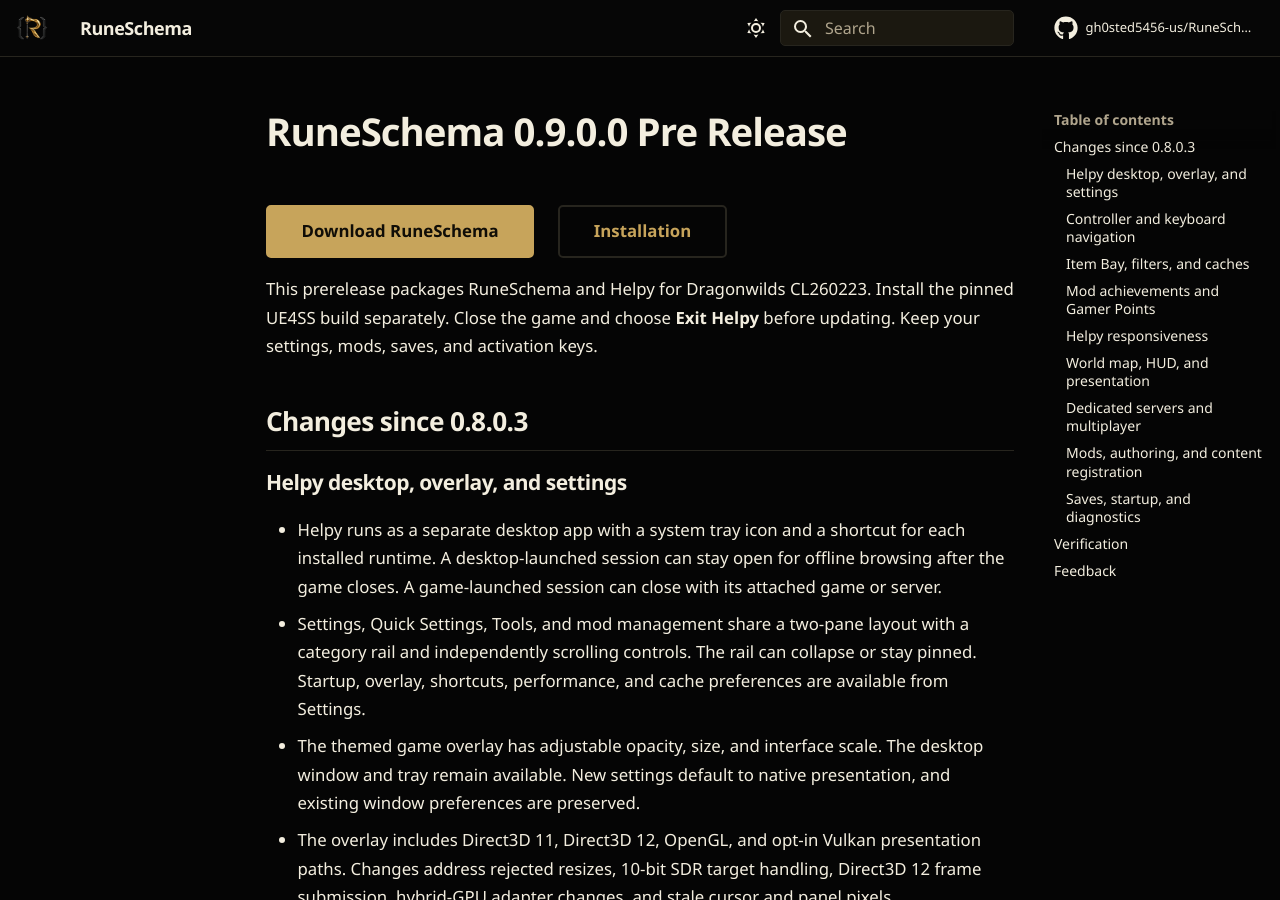
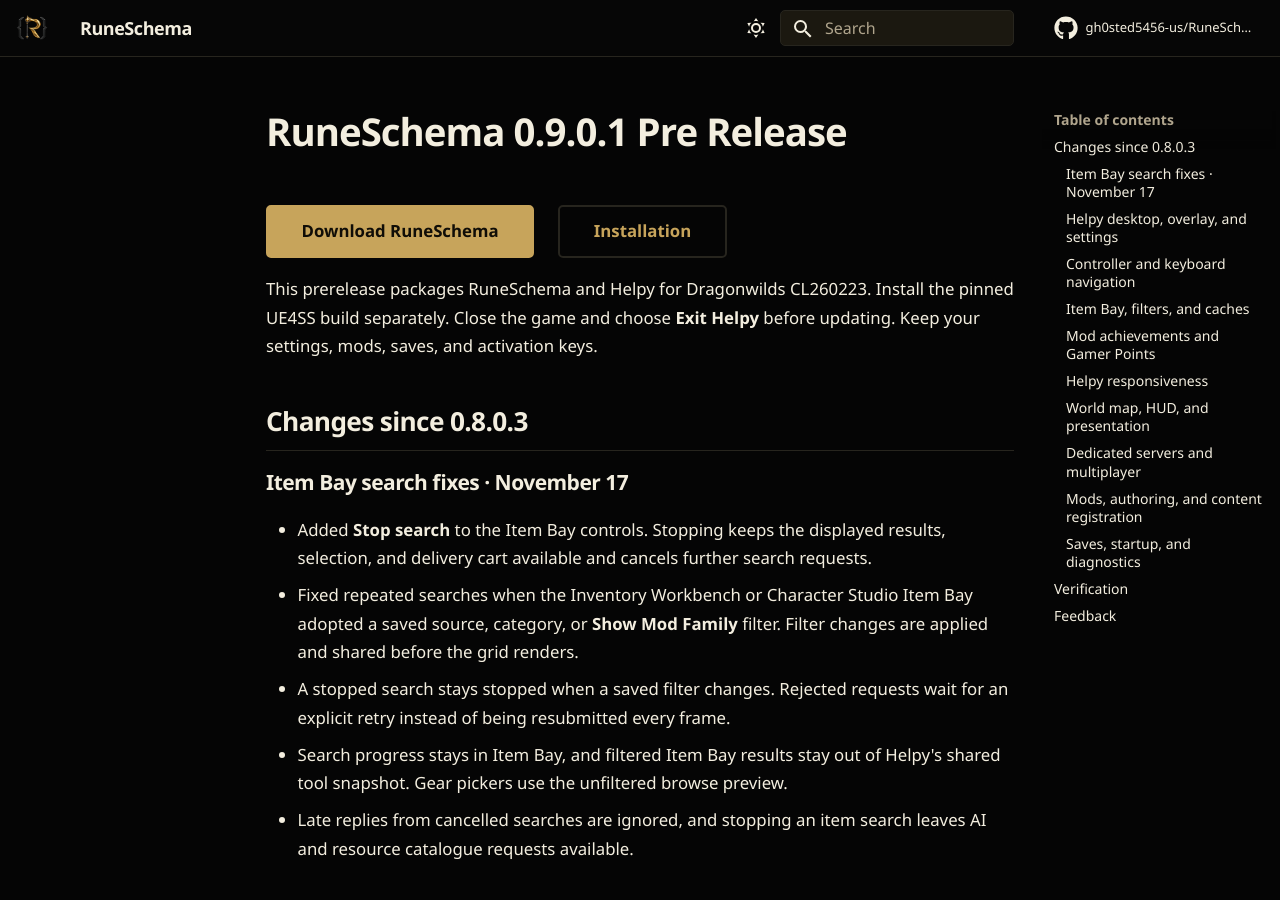
Before and after one commit to gh0sted5456-us/RuneSchema, an MkDocs documentation site: the page built from docs/experimental/PRE-RELEASE.md, in a window 1280 px wide and 900 px high. Built offline with MkDocs 1.6.1 and Material for MkDocs 9.7.7, drawn with Linux system fonts in a browser that asks for light colours; comment, search, counter and statistics services are not loaded; some of the changed text lies outside the part shown.

Commit message:
Publish consolidated Helpy search-loop update notes

```diff
--- a/docs/experimental/PRE-RELEASE.md
+++ b/docs/experimental/PRE-RELEASE.md
@@ -3,10 +3,10 @@ channel: experimental
 promote_to: RELEASE-1.0.0.md
 ---
 
-# RuneSchema 0.9.0.0 Pre Release
+# RuneSchema 0.9.0.1 Pre Release
 
 <div class="rs-actions">
-  <a class="md-button md-button--primary" href="https://github.com/gh0sted5456-us/RuneSchema/releases/download/0.9.0.0-pre.20261115.1/RuneSchema-0.9.0.0-preview-20261115.1.zip">Download RuneSchema</a>
+  <a class="md-button md-button--primary" href="https://github.com/gh0sted5456-us/RuneSchema/releases/download/0.9.0.1-pre.20261117.1/RuneSchema-0.9.0.1-preview-20261117.1.zip">Download RuneSchema</a>
   <a class="md-button" href="../INSTALLATION/">Installation</a>
 </div>
 
@@ -15,6 +15,14 @@ This prerelease packages RuneSchema and Helpy for Dragonwilds CL260223. Install
 <span id="pending-changelog"></span>
 
 ## Changes since 0.8.0.3
+
+### Item Bay search fixes · November 17
+
+- Added **Stop search** to the Item Bay controls. Stopping keeps the displayed results, selection, and delivery cart available and cancels further search requests.
+- Fixed repeated searches when the Inventory Workbench or Character Studio Item Bay adopted a saved source, category, or **Show Mod Family** filter. Filter changes are applied and shared before the grid renders.
+- A stopped search stays stopped when a saved filter changes. Rejected requests wait for an explicit retry instead of being resubmitted every frame.
+- Search progress stays in Item Bay, and filtered Item Bay results stay out of Helpy's shared tool snapshot. Gear pickers use the unfiltered browse preview.
+- Late replies from cancelled searches are ignored, and stopping an item search leaves AI and resource catalogue requests available.
 
 ### Helpy desktop, overlay, and settings
 
@@ -94,9 +102,9 @@ This prerelease packages RuneSchema and Helpy for Dragonwilds CL260223. Install
 
 ## Verification
 
-The release includes a SHA-256 verification manifest covering all 86 files in the runtime ZIP. See the GitHub pre-release for the build and test results.
+The release includes a SHA-256 verification manifest covering all 86 files in the runtime ZIP. The Helpy desktop and preview builds completed, and all ten targeted Windows checks passed, including the search-loop, cancellation, transport, and three window-size fixtures. In-game verification of this search update remains pending.
 
-[Release files and checksums](https://github.com/gh0sted5456-us/RuneSchema/releases/tag/0.9.0.0-pre.20261115.1)
+[Release files and checksums](https://github.com/gh0sted5456-us/RuneSchema/releases/tag/0.9.0.1-pre.20261117.1)
 
 ## Feedback
 
```
Also changed, not shown: docs/experimental/CACHE-BUNDLES.md (+3 -0 lines), docs/experimental/CHANGELOG-0.8.1.0.md (+9 -1 lines), docs/experimental/index.md (+1 -1 lines).
